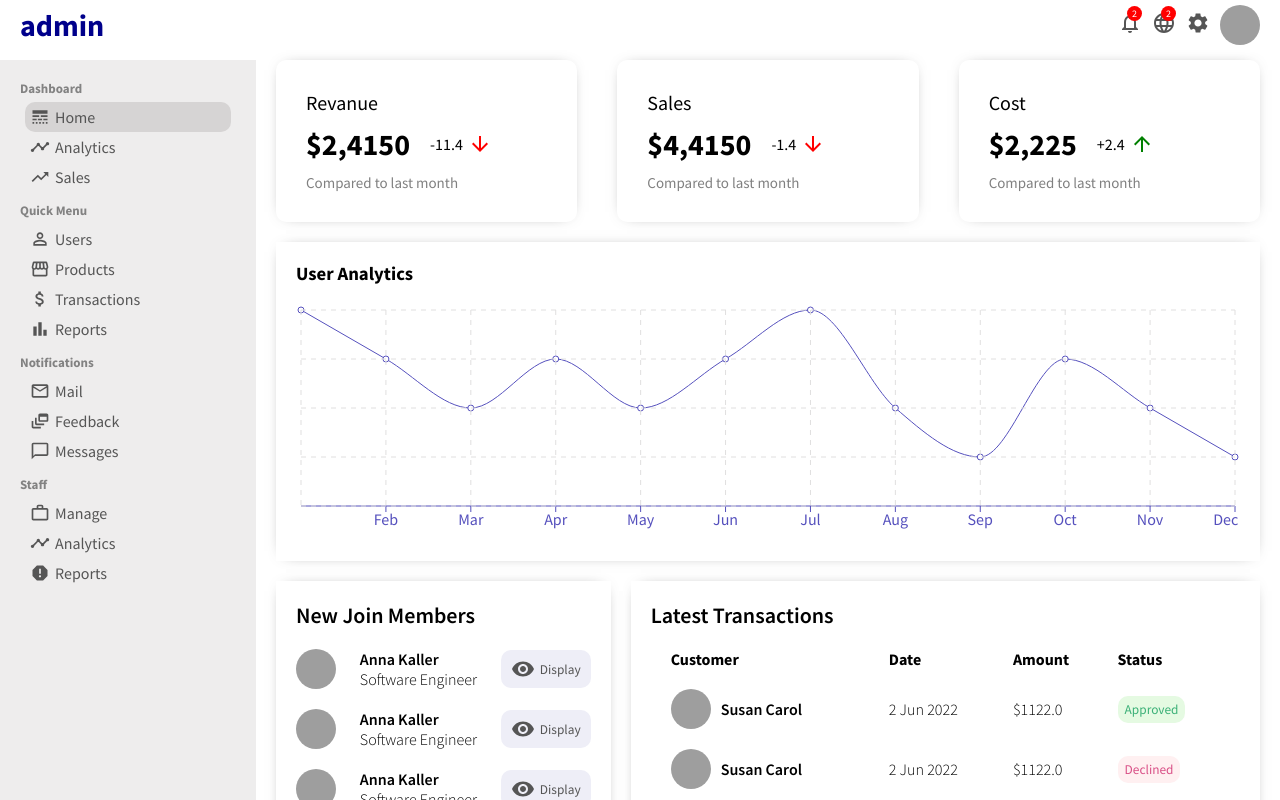
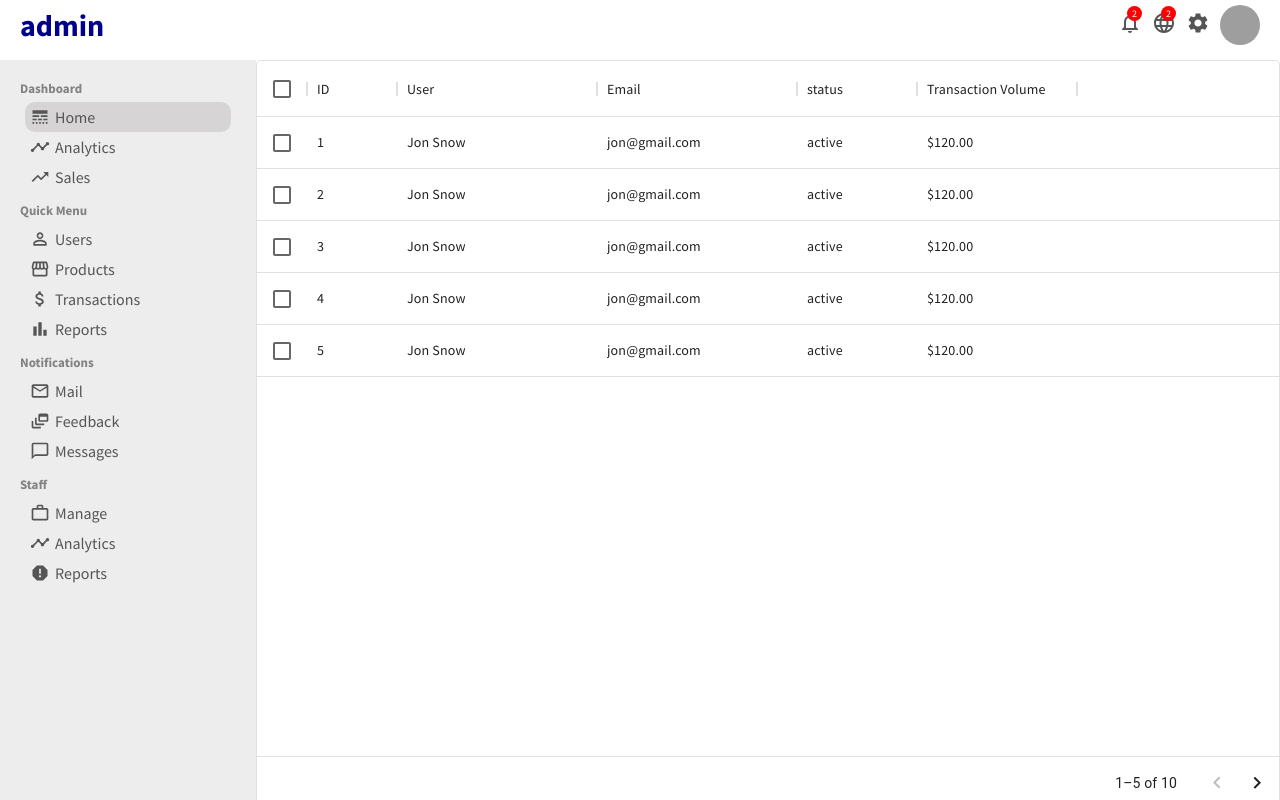
Before and after one commit to cembicakci/react-admin-dashboard, a React (Create React App) app: page /users in a window 1280 px wide. Shown: the top 800 px of the page. Built offline with nearby package versions, Linux system fonts and the light colour scheme; grey boxes are pictures that could not be loaded.

Commit message:
table for users

```diff
--- a/package.json
+++ b/package.json
@@ -7,10 +7,12 @@
     "@emotion/styled": "^11.10.5",
     "@mui/icons-material": "^5.10.9",
     "@mui/material": "^5.10.12",
+    "@mui/x-data-grid": "^5.17.9",
     "@testing-library/jest-dom": "^5.16.5",
     "@testing-library/react": "^13.4.0",
     "@testing-library/user-event": "^13.5.0",
     "axios": "^1.1.3",
+    "data-grid": "^3.0.0",
     "react": "^18.2.0",
     "react-dom": "^18.2.0",
     "react-scripts": "5.0.1",
@@ -40,5 +42,8 @@
       "last 1 firefox version",
       "last 1 safari version"
     ]
+  },
+  "devDependencies": {
+    "react-router-dom": "^6.4.3"
   }
 }
--- a/src/App.js
+++ b/src/App.js
@@ -1,18 +1,24 @@
 import Sidebar from "./components/sidebar/Sidebar";
 import Topbar from "./components/topbar/Topbar";
 import Home from "./pages/Home/Home";
+import { BrowserRouter as Router, Routes, Route } from "react-router-dom";
 
 import './App.css'
+import UserList from "./pages/userList/UserList";
 
 function App() {
   return (
-    <div>
+    <Router>
       <Topbar />
       <div className="container">
         <Sidebar />
-        <Home />
+        <Routes>
+          <Route exact path="/" element={<Home />} />
+          <Route exact path="/users" element={<UserList />} />
+        </Routes>
+
       </div>
-    </div>
+    </Router>
   );
 }
 
--- /dev/null
+++ b/src/pages/userList/UserList.css
@@ -0,0 +1,3 @@
+.userList{
+    flex: 4;
+}
--- /dev/null
+++ b/src/pages/userList/UserList.jsx
@@ -0,0 +1,130 @@
+import React from 'react'
+import './UserList.css'
+import { DataGrid } from '@mui/x-data-grid';
+
+function UserList() {
+
+    const columns = [
+        { field: 'id', headerName: 'ID', width: 90 },
+        { field: 'username', headerName: 'User', width: 200 },
+        { field: 'email', headerName: 'Email', width: 200 },
+        {
+            field: 'status',
+            headerName: 'status',
+            width: 120,
+        },
+        {
+            field: 'transaction',
+            headerName: 'Transaction Volume',
+            width: 160,
+        },
+    ];
+
+    const rows = [
+        {
+            id: 1,
+            username: "Jon Snow",
+            avatar:
+                "https://images.pexels.com/photos/1152994/pexels-photo-1152994.jpeg?auto=compress&cs=tinysrgb&dpr=2&w=500",
+            email: "jon@gmail.com",
+            status: "active",
+            transaction: "$120.00",
+        },
+        {
+            id: 2,
+            username: "Jon Snow",
+            avatar:
+                "https://images.pexels.com/photos/1152994/pexels-photo-1152994.jpeg?auto=compress&cs=tinysrgb&dpr=2&w=500",
+            email: "jon@gmail.com",
+            status: "active",
+            transaction: "$120.00",
+        },
+        {
+            id: 3,
+            username: "Jon Snow",
+            avatar:
+                "https://images.pexels.com/photos/1152994/pexels-photo-1152994.jpeg?auto=compress&cs=tinysrgb&dpr=2&w=500",
+            email: "jon@gmail.com",
+            status: "active",
+            transaction: "$120.00",
+        },
+        {
+            id: 4,
+            username: "Jon Snow",
+            avatar:
+                "https://images.pexels.com/photos/1152994/pexels-photo-1152994.jpeg?auto=compress&cs=tinysrgb&dpr=2&w=500",
+            email: "jon@gmail.com",
+            status: "active",
+            transaction: "$120.00",
+        },
+        {
+            id: 5,
+            username: "Jon Snow",
+            avatar:
+                "https://images.pexels.com/photos/1152994/pexels-photo-1152994.jpeg?auto=compress&cs=tinysrgb&dpr=2&w=500",
+            email: "jon@gmail.com",
+            status: "active",
+            transaction: "$120.00",
+        },
+        {
+            id: 6,
+            username: "Jon Snow",
+            avatar:
+                "https://images.pexels.com/photos/1152994/pexels-photo-1152994.jpeg?auto=compress&cs=tinysrgb&dpr=2&w=500",
+            email: "jon@gmail.com",
+            status: "active",
+            transaction: "$120.00",
+        },
+        {
+            id: 7,
+            username: "Jon Snow",
+            avatar:
+                "https://images.pexels.com/photos/1152994/pexels-photo-1152994.jpeg?auto=compress&cs=tinysrgb&dpr=2&w=500",
+            email: "jon@gmail.com",
+            status: "active",
+            transaction: "$120.00",
+        },
+        {
+            id: 8,
+            username: "Jon Snow",
+            avatar:
+                "https://images.pexels.com/photos/1152994/pexels-photo-1152994.jpeg?auto=compress&cs=tinysrgb&dpr=2&w=500",
+            email: "jon@gmail.com",
+            status: "active",
+            transaction: "$120.00",
+        },
+        {
+            id: 9,
+            username: "Jon Snow",
+            avatar:
+                "https://images.pexels.com/photos/1152994/pexels-photo-1152994.jpeg?auto=compress&cs=tinysrgb&dpr=2&w=500",
+            email: "jon@gmail.com",
+            status: "active",
+            transaction: "$120.00",
+        },
+        {
+            id: 10,
+            username: "Jon Snow",
+            avatar:
+                "https://images.pexels.com/photos/1152994/pexels-photo-1152994.jpeg?auto=compress&cs=tinysrgb&dpr=2&w=500",
+            email: "jon@gmail.com",
+            status: "active",
+            transaction: "$120.00",
+        },
+    ];
+
+
+    return (
+        <div className='userList'>
+            <DataGrid
+                rows={rows}
+                columns={columns}
+                pageSize={5}
+                rowsPerPageOptions={[5]}
+                checkboxSelection
+            />
+        </div>
+    )
+}
+
+export default UserList
```
Also changed, not shown: 1 other file (tests, documents, lock files or other folders).
